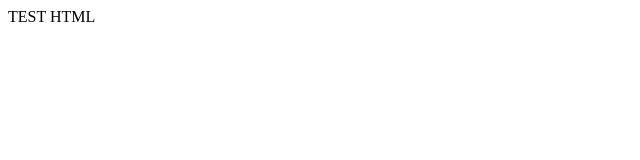
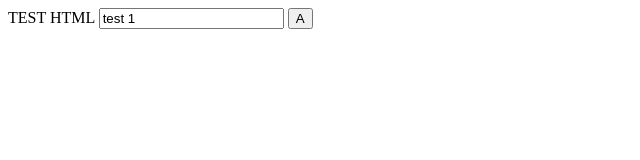
Before and after one commit to dixonsatit/gittest, a plain HTML site: page index.html in a window 1280 px wide. Shown: the whole page, without its empty margins (0-640 px from the left). Drawn offline with Linux system fonts and the light colour scheme.

Commit message:
edit 1 golf

```diff
--- a/index.html
+++ b/index.html
@@ -10,6 +10,9 @@
 
 <body>
     TEST HTML
+
+    <input type="text" value="test 1 ">
+    <button>A</button>
 </body>
 
 </html>
```
